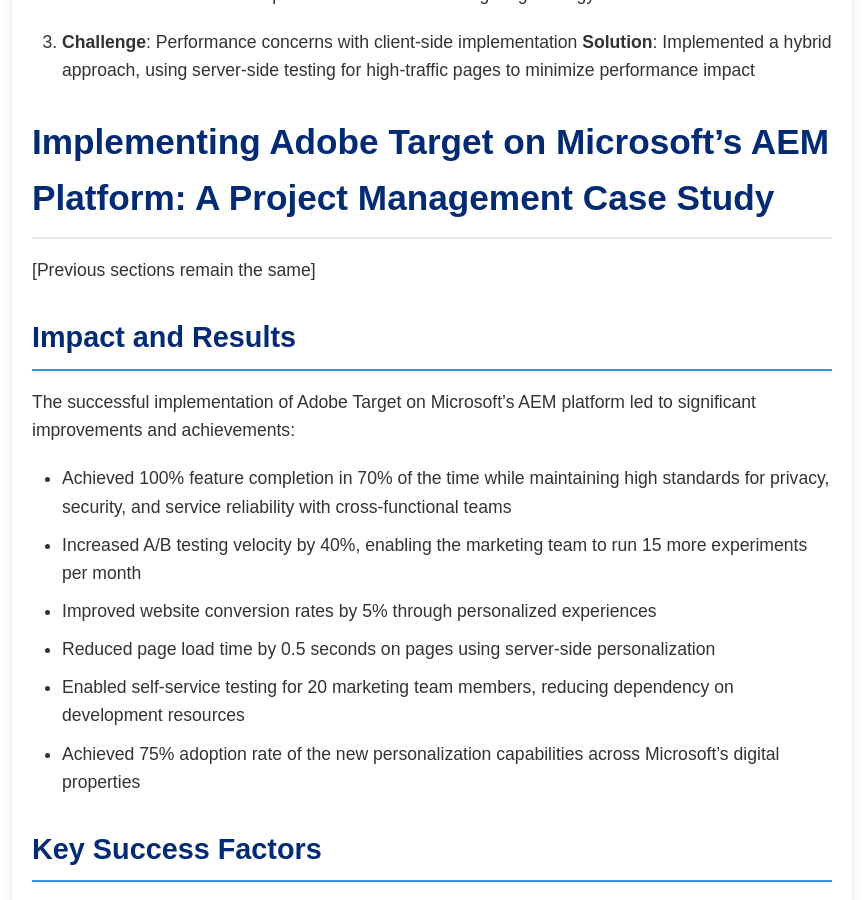
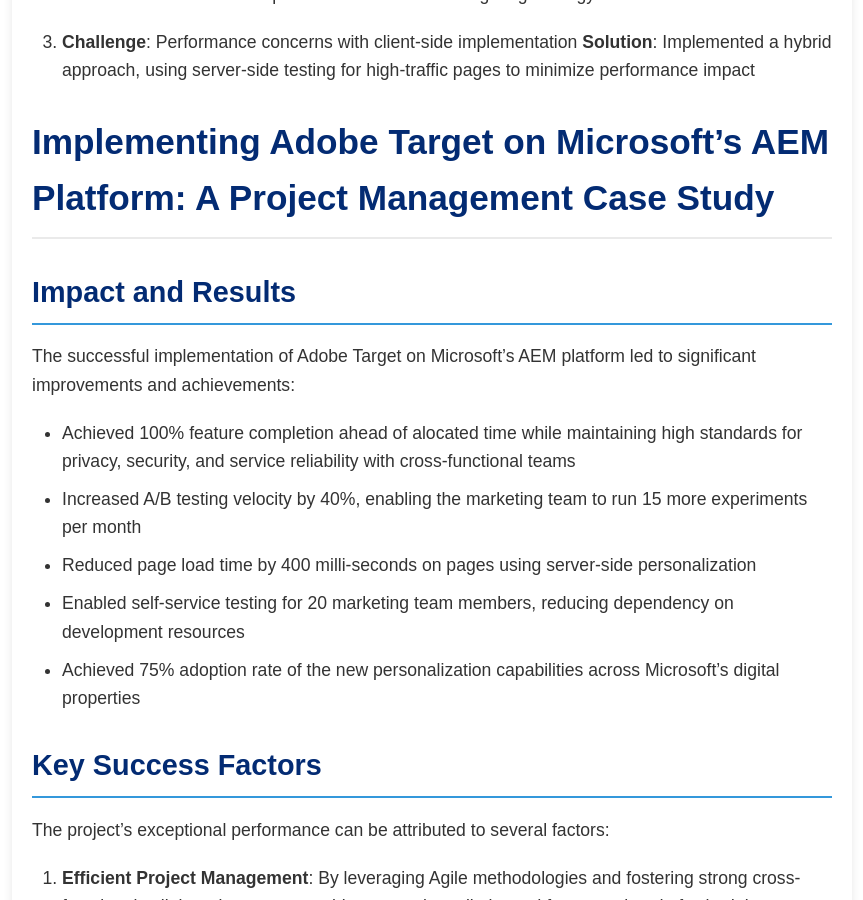
Before and after one commit to IyerS/sundareshiyer.github.io, a Jekyll site: the page built from _posts/2022-02-01-microsoft-adobe-target-implementation.md, in a window 1280 px wide and 900 px high, scrolled down 3591 px. Shown: the whole window, without its empty margins (208-1071 px from the left). Built offline with Jekyll 4.4.1, drawn with Linux system fonts in a browser that asks for light colours; some of the changed text lies outside the part shown.

Commit message:
Update 2022-02-01-microsoft-adobe-target-implementation.md

```diff
--- a/_posts/2022-02-01-microsoft-adobe-target-implementation.md
+++ b/_posts/2022-02-01-microsoft-adobe-target-implementation.md
@@ -92,16 +92,13 @@
 
 # Implementing Adobe Target on Microsoft's AEM Platform: A Project Management Case Study
 
-[Previous sections remain the same]
-
 ## Impact and Results
 
 The successful implementation of Adobe Target on Microsoft's AEM platform led to significant improvements and achievements:
 
-- Achieved 100% feature completion in 70% of the time while maintaining high standards for privacy, security, and service reliability with cross-functional teams
+- Achieved 100% feature completion ahead of alocated time while maintaining high standards for privacy, security, and service reliability with cross-functional teams
 - Increased A/B testing velocity by 40%, enabling the marketing team to run 15 more experiments per month
-- Improved website conversion rates by 5% through personalized experiences
-- Reduced page load time by 0.5 seconds on pages using server-side personalization
+- Reduced page load time by 400 milli-seconds on pages using server-side personalization
 - Enabled self-service testing for 20 marketing team members, reducing dependency on development resources
 - Achieved 75% adoption rate of the new personalization capabilities across Microsoft's digital properties
 
```
Also changed, not shown: other parts of _posts/2022-02-01-microsoft-adobe-target-implementation.md (+2 -2 lines).
